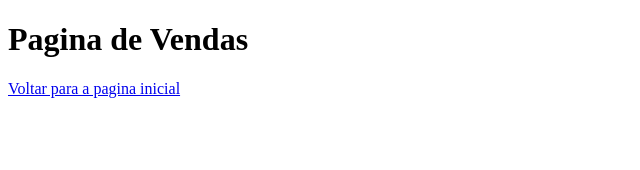
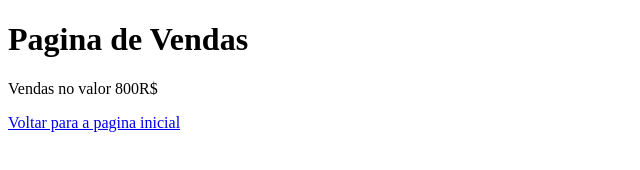
Before and after one commit to jbatista1975/exemplogithub, a plain HTML site: page vendas.html in a window 1280 px wide. Shown: the whole page, without its empty margins (0-640 px from the left). Drawn offline with Linux system fonts and the light colour scheme.

Commit message:
Acresecentado valor das vendas

```diff
--- a/vendas.html
+++ b/vendas.html
@@ -11,6 +11,7 @@
 
 <body>
   <h1>Pagina de Vendas</h1>
+  <p>Vendas no valor 800R$</p>
   <a href="index.html">Voltar para a pagina inicial</a>
 
 </body>
```
